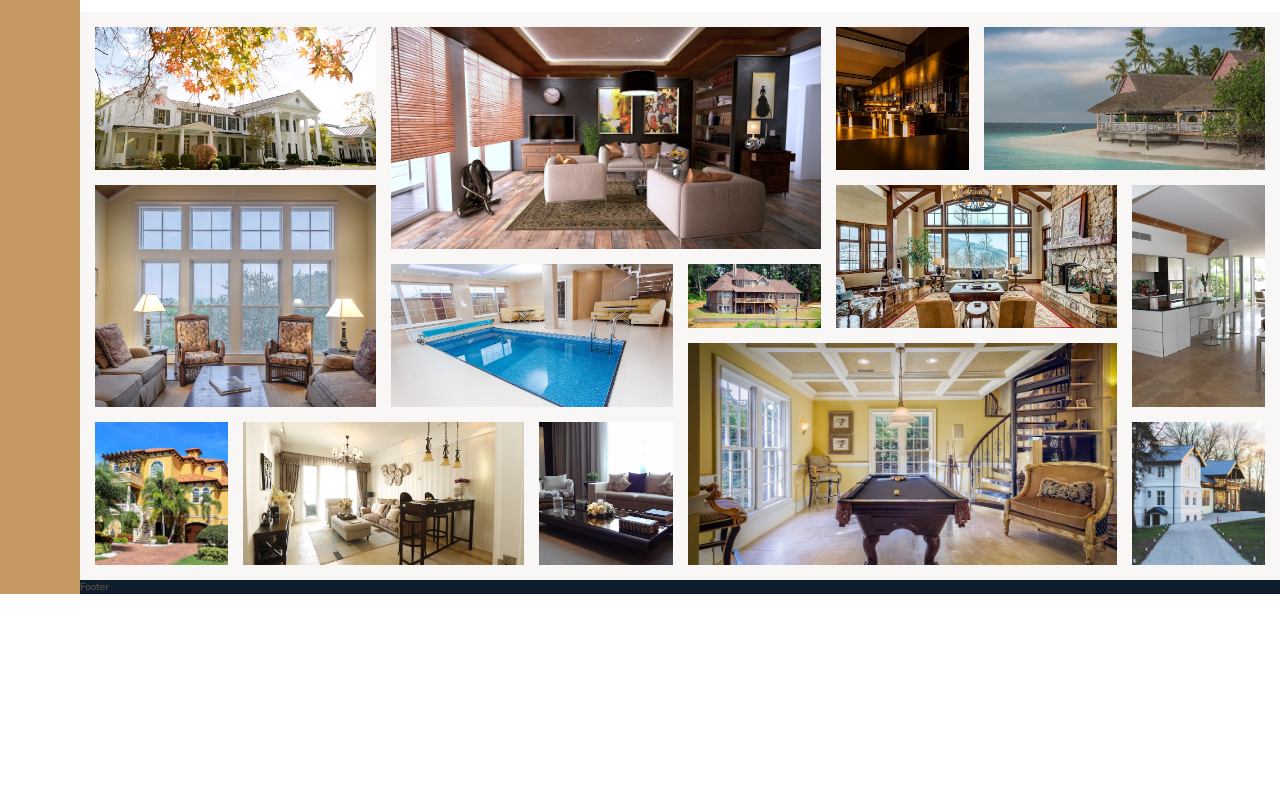
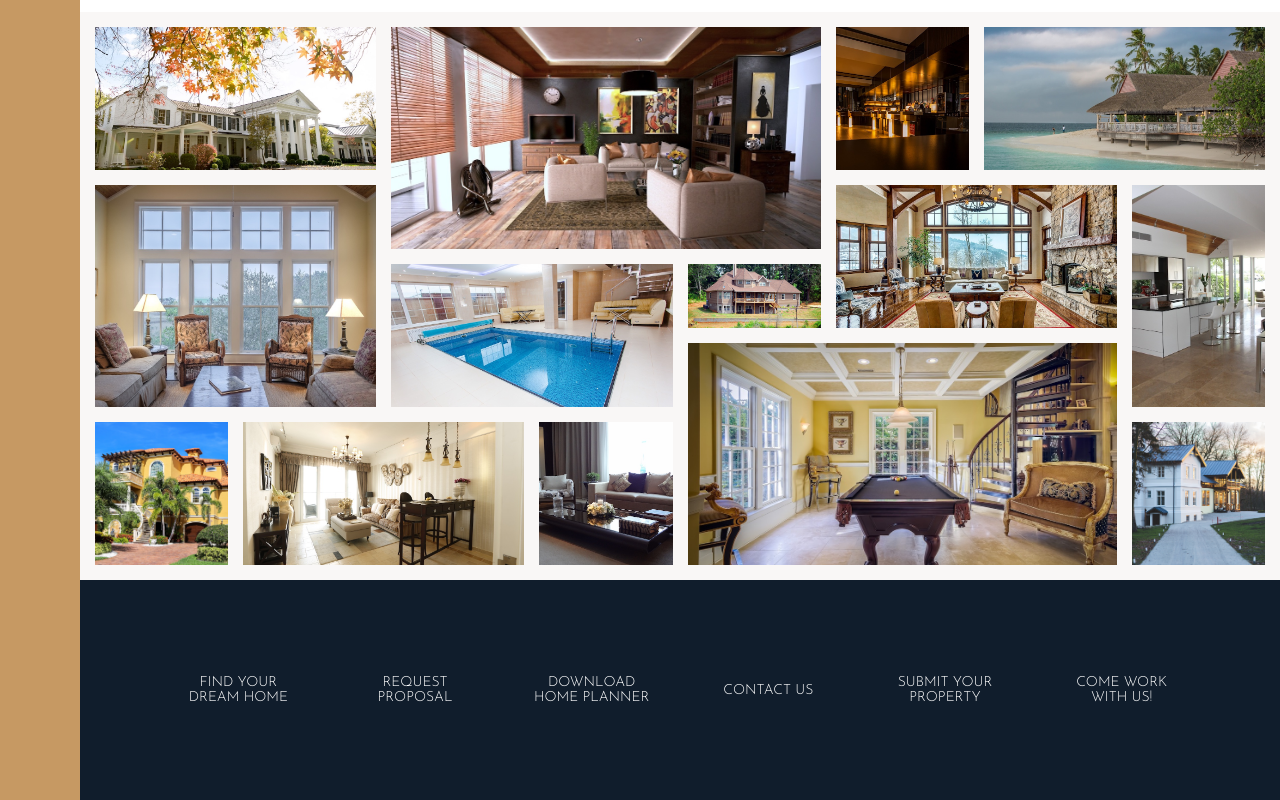
Before and after one commit to Dusan-Lex/Nexter, a website: page index.html in a window 1280 px wide. Shown: the part 2990-3790 px from the top of the page. Before the commit the page ends 3584 px from the top, so only its background shows below. Drawn offline with nearby package versions, Linux system fonts and the light colour scheme; files that its build step writes are made by us from their sources.

Commit message:
Build the Footer

```diff
--- a/index.html
+++ b/index.html
@@ -345,7 +345,26 @@
     </section>
 
     <footer class="footer">
-        Footer
+        <ul class="nav">
+            <li class="nav__item">
+                <a href="#" class="nav__link">Find your dream home</a>
+            </li>
+            <li class="nav__item">
+                <a href="#" class="nav__link">Request proposal</a>
+            </li>
+            <li class="nav__item">
+                <a href="#" class="nav__link">Download home planner</a>
+            </li>
+            <li class="nav__item">
+                <a href="#" class="nav__link">Contact us</a>
+            </li>
+            <li class="nav__item">
+                <a href="#" class="nav__link">Submit your property</a>
+            </li>
+            <li class="nav__item">
+                <a href="#" class="nav__link">Come work with us!</a>
+            </li>
+        </ul>
     </footer>
 </body>
 
--- a/sass/_footer.scss
+++ b/sass/_footer.scss
@@ -1,4 +1,38 @@
 .footer {
   background-color: $color-secondary;
   grid-column: 2/12;
+  padding: 8rem;
 }
+
+.nav {
+  list-style: none;
+
+  display: grid;
+  grid-template-columns: repeat(auto-fit, minmax(15rem, 1fr));
+  grid-gap: 2rem;
+  align-items: center;
+
+  &__item {
+  }
+
+  &__link {
+    &:link,
+    &:visited {
+      font-size: 1.4rem;
+      font-family: $font-display;
+      color: white;
+      text-decoration: none;
+      text-transform: uppercase;
+      text-align: center;
+      padding: 1.5rem;
+      display: block;
+      transition: 0.2s;
+    }
+    &:hover,
+    &:active {
+      background-color: rgba(white, 0.05);
+      transform: translateY(-3px);
+      outline: none;
+    }
+  }
+}
```
